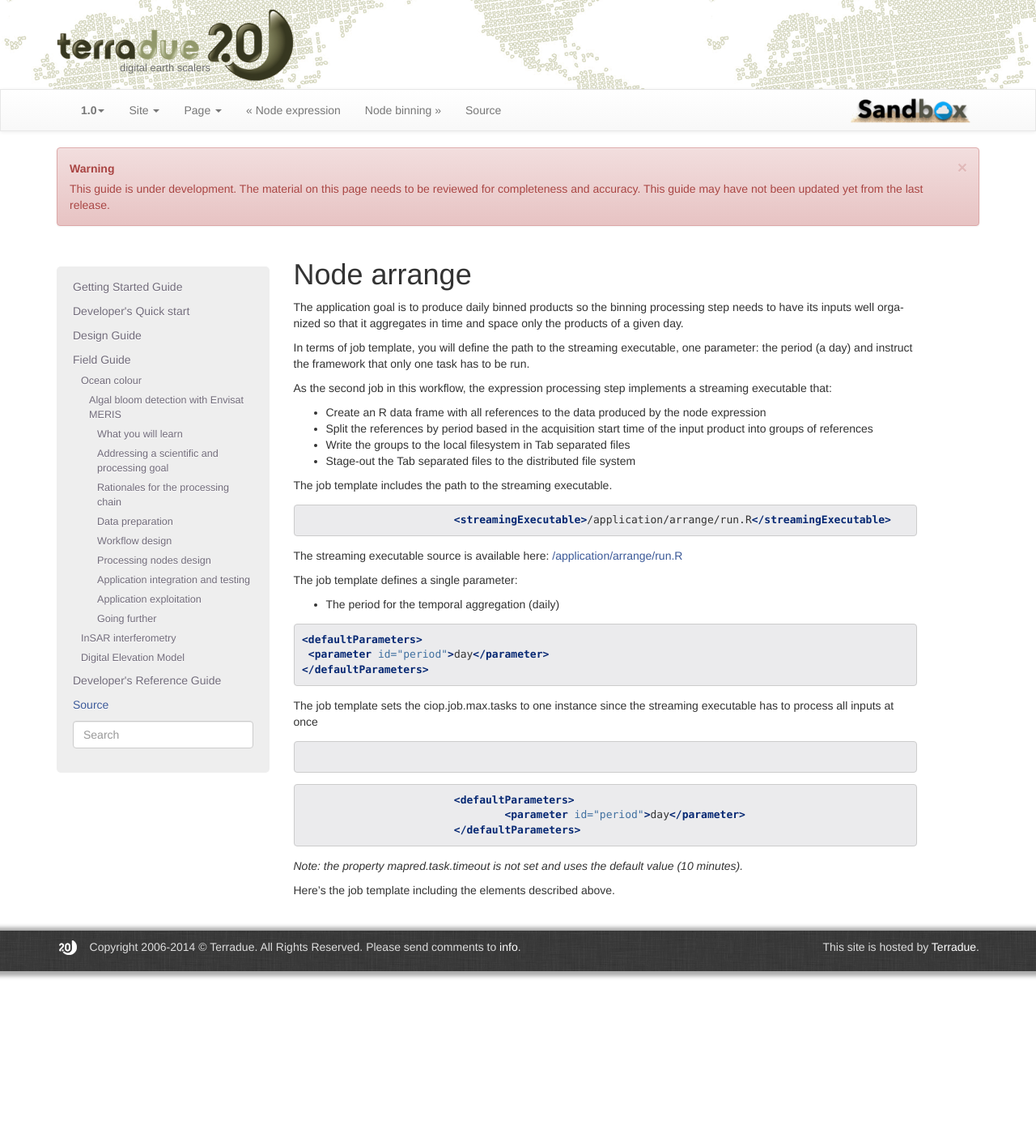
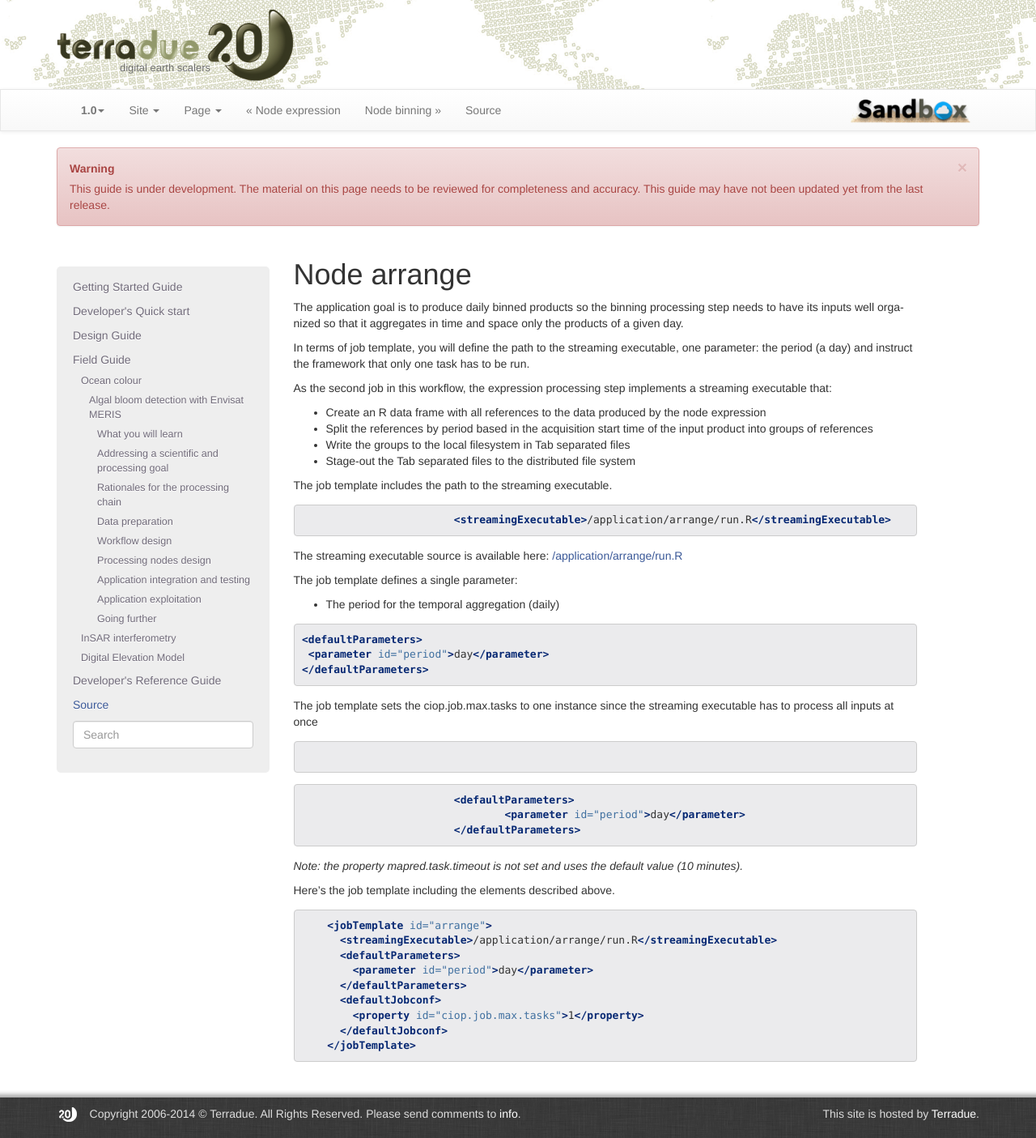
Before and after one commit to Terradue/doc-developer-sandbox, a Sphinx documentation site: the page built from source/field/ocean_color/lib_beam/nodes/arrange.rst, in a window 1280 px wide. Shown: the whole page at 81% size. Built offline with Sphinx 7.4.7, drawn with Linux system fonts in a browser that asks for light colours; pages that are not in the unit, such as notebooks, are missing from menus.

Commit message:
Update arrange.rst

```diff
--- a/source/field/ocean_color/lib_beam/nodes/arrange.rst
+++ b/source/field/ocean_color/lib_beam/nodes/arrange.rst
@@ -44,5 +44,5 @@
 
 .. literalinclude:: ../src/application.xml
   :language: xml
-  :tab-width 2
+  :tab-width: 2
   :lines: 16-24
```
